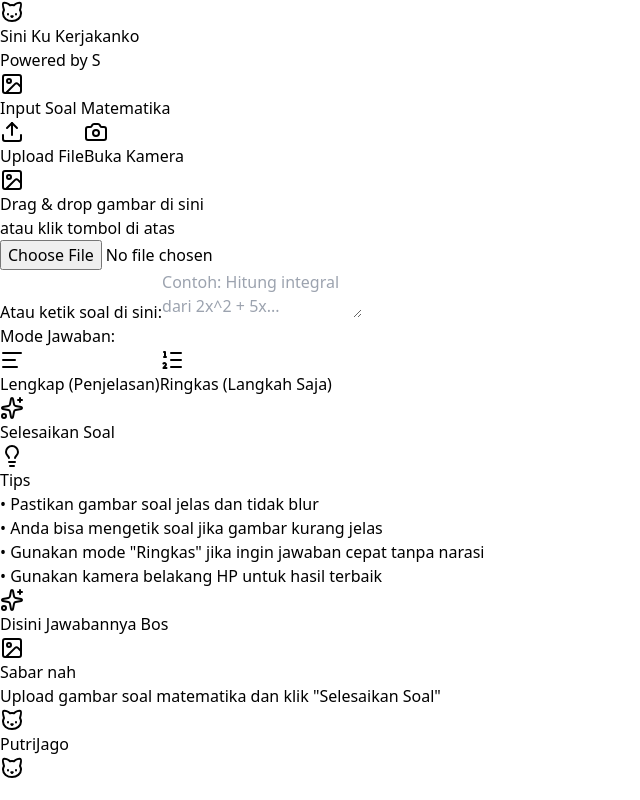
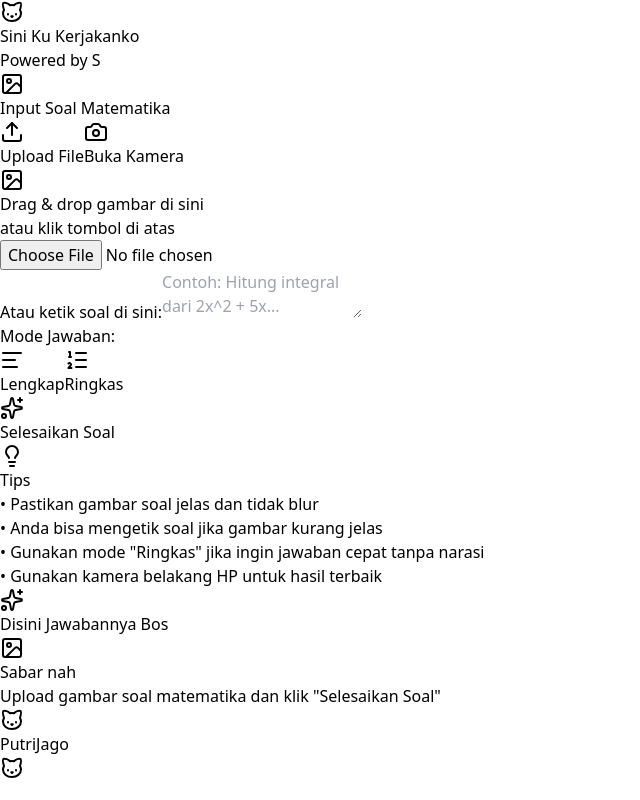
Before and after one commit to Syahrulr18/PutriGPT, a React (Vite) app: page / in a window 1280 px wide. Shown: the whole page, without its empty margins (0-640 px from the left). Built offline with nearby package versions, Linux system fonts and the light colour scheme; no server answers; what @huggingface/inference would draw is missing.

Commit message:
Request Putri

```diff
--- a/src/components/UploadSection.jsx
+++ b/src/components/UploadSection.jsx
@@ -136,7 +136,7 @@ function UploadSection({
               }`}
             >
               <AlignLeft className="w-5 h-5" />
-              Lengkap (Penjelasan)
+              Lengkap
             </button>
             <button
               onClick={() => setAnswerMode('concise')}
@@ -147,7 +147,7 @@ function UploadSection({
               }`}
             >
               <ListOrdered className="w-5 h-5" />
-              Ringkas (Langkah Saja)
+              Ringkas
             </button>
           </div>
         </div>
```
